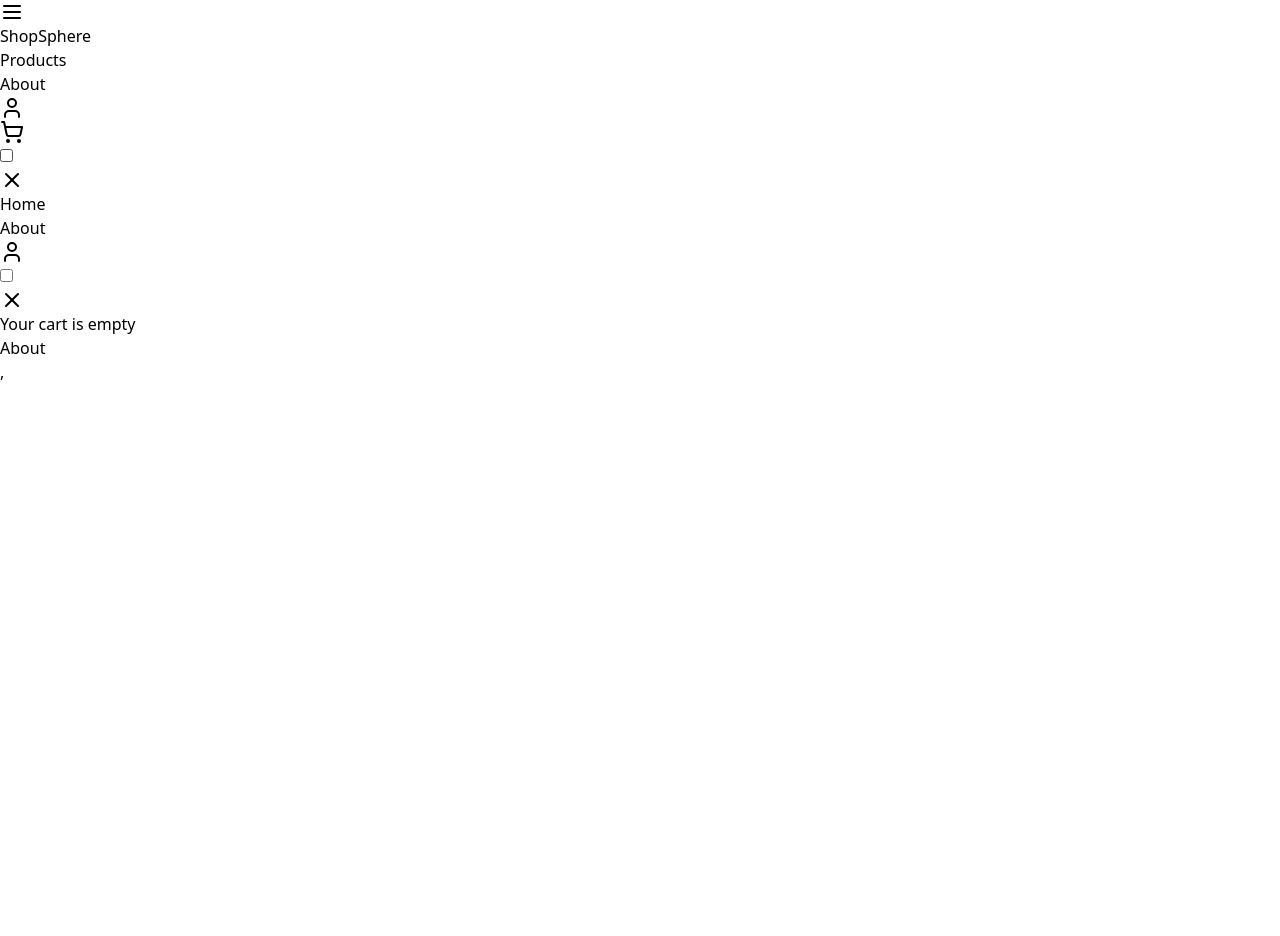
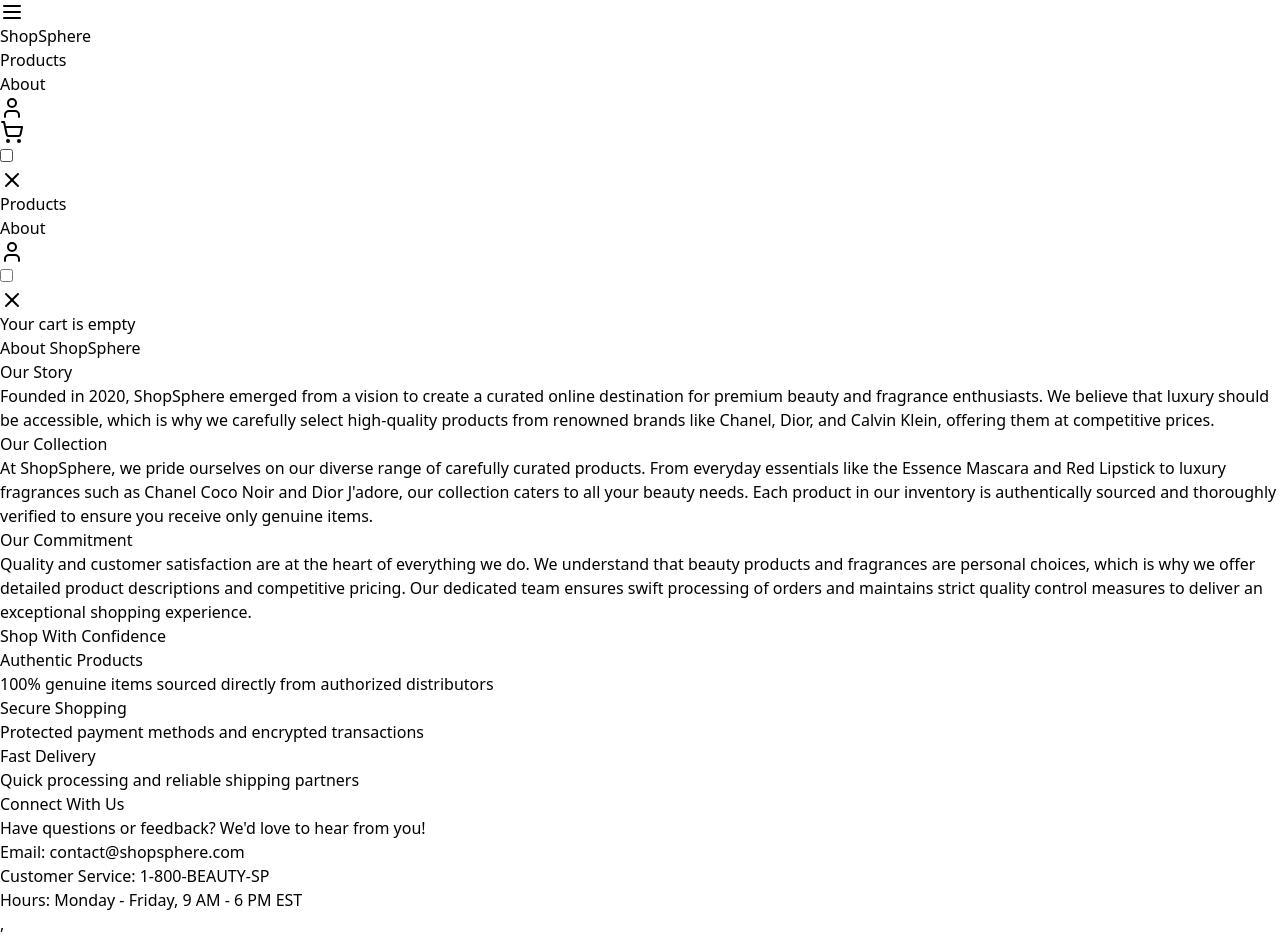
Before and after one commit to ItzAkmal97/ecom-store, a React (Vite) app: page /About in a window 1280 px wide. Before the commit the page ends 800 px from the top, so only its background shows below. Built offline with nearby package versions, Linux system fonts and the light colour scheme.

Commit message:
Added About Page

```diff
--- /dev/null
+++ b/src/components/AboutPage.tsx
@@ -0,0 +1,62 @@
+const AboutPage = () => {
+  return (
+    <div className="max-w-4xl mx-auto px-4 py-12">
+      <h1 className="text-3xl font-semibold mb-8 text-center">About ShopSphere</h1>
+
+      <div className="space-y-8">
+        <div className="bg-white rounded-lg shadow-md p-6">
+          <h2 className="text-xl font-medium mb-4">Our Story</h2>
+          <p className="text-gray-700 leading-relaxed">
+            Founded in 2020, ShopSphere emerged from a vision to create a curated online destination for premium beauty and fragrance enthusiasts. We believe that luxury should be accessible, which is why we carefully select high-quality products from renowned brands like Chanel, Dior, and Calvin Klein, offering them at competitive prices.
+          </p>
+        </div>
+
+        <div className="bg-white rounded-lg shadow-md p-6">
+          <h2 className="text-xl font-medium mb-4">Our Collection</h2>
+          <p className="text-gray-700 leading-relaxed">
+            At ShopSphere, we pride ourselves on our diverse range of carefully curated products. From everyday essentials like the Essence Mascara and Red Lipstick to luxury fragrances such as Chanel Coco Noir and Dior J'adore, our collection caters to all your beauty needs. Each product in our inventory is authentically sourced and thoroughly verified to ensure you receive only genuine items.
+          </p>
+        </div>
+
+        <div className="bg-white rounded-lg shadow-md p-6">
+          <h2 className="text-xl font-medium mb-4">Our Commitment</h2>
+          <p className="text-gray-700 leading-relaxed">
+            Quality and customer satisfaction are at the heart of everything we do. We understand that beauty products and fragrances are personal choices, which is why we offer detailed product descriptions and competitive pricing. Our dedicated team ensures swift processing of orders and maintains strict quality control measures to deliver an exceptional shopping experience.
+          </p>
+        </div>
+
+        <div className="bg-white rounded-lg shadow-md p-6">
+          <h2 className="text-xl font-medium mb-4">Shop With Confidence</h2>
+          <div className="grid grid-cols-1 md:grid-cols-3 gap-6 text-center">
+            <div className="p-4 rounded-lg bg-gray-50">
+              <h3 className="font-medium mb-2">Authentic Products</h3>
+              <p className="text-gray-600">100% genuine items sourced directly from authorized distributors</p>
+            </div>
+            <div className="p-4 rounded-lg bg-gray-50">
+              <h3 className="font-medium mb-2">Secure Shopping</h3>
+              <p className="text-gray-600">Protected payment methods and encrypted transactions</p>
+            </div>
+            <div className="p-4 rounded-lg bg-gray-50">
+              <h3 className="font-medium mb-2">Fast Delivery</h3>
+              <p className="text-gray-600">Quick processing and reliable shipping partners</p>
+            </div>
+          </div>
+        </div>
+
+        <div className="bg-white rounded-lg shadow-md p-6 text-center">
+          <h2 className="text-xl font-medium mb-4">Connect With Us</h2>
+          <p className="text-gray-700 mb-4">
+            Have questions or feedback? We'd love to hear from you!
+          </p>
+          <div className="text-gray-700">
+            <p className="mb-2">Email: contact@shopsphere.com</p>
+            <p className="mb-2">Customer Service: 1-800-BEAUTY-SP</p>
+            <p>Hours: Monday - Friday, 9 AM - 6 PM EST</p>
+          </div>
+        </div>
+      </div>
+    </div>
+  );
+};
+
+export default AboutPage;
--- a/src/components/Header.tsx
+++ b/src/components/Header.tsx
@@ -97,7 +97,7 @@
                     }`
                   }
                 >
-                  Home
+                  Products
                 </NavLink>
               </li>
               <li>
--- a/src/pages/About.tsx
+++ b/src/pages/About.tsx
@@ -1,7 +1,10 @@
+import AboutPage from "../components/AboutPage"
 
 function About() {
   return (
-    <div>About</div>
+    <div>
+      <AboutPage />
+    </div>
   )
 }
 
```
